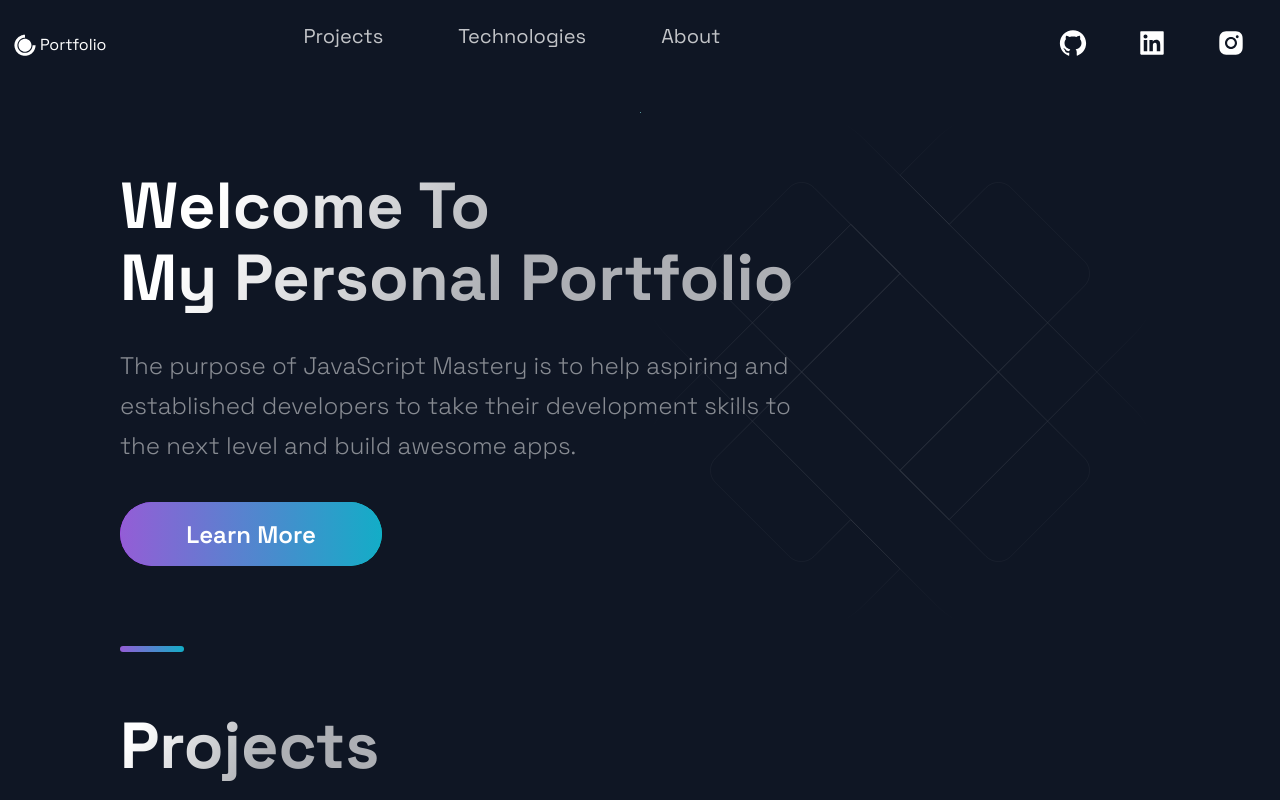
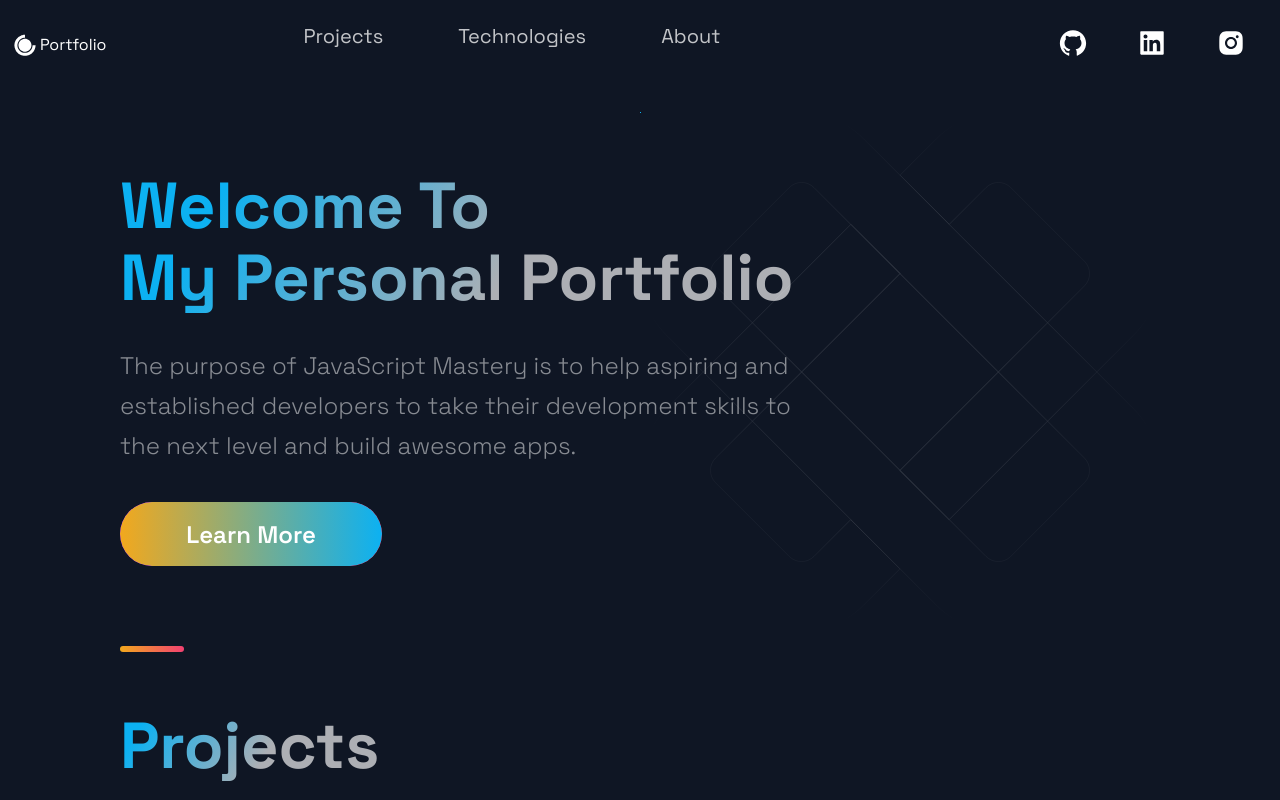
Before and after one commit to Youngermaster/Portfolio-Youngermaster, a Next.js app: page / in a window 1280 px wide. Shown: the top 800 px of the page. Built offline with nearby package versions, Linux system fonts and the light colour scheme.

Commit message:
Some styles added

```diff
--- a/src/styles/GlobalComponents/index.js
+++ b/src/styles/GlobalComponents/index.js
@@ -1,9 +1,9 @@
-import styled from 'styled-components'
+import styled from "styled-components";
 
 export const Section = styled.section`
-  display: ${(props) => props.grid ? "grid" : "flex" };
-  flex-direction: ${(props) => props.row ? "row" : "column" };
-  padding: ${(props) => props.nopadding ? "0" : "32px 48px 0" } ;
+  display: ${(props) => (props.grid ? "grid" : "flex")};
+  flex-direction: ${(props) => (props.row ? "row" : "column")};
+  padding: ${(props) => (props.nopadding ? "0" : "32px 48px 0")};
   margin: 0 auto;
   max-width: 1040px;
   box-sizing: content-box;
@@ -17,42 +17,45 @@ export const Section = styled.section`
   }
 
   @media ${(props) => props.theme.breakpoints.sm} {
-    padding: ${(props) => props.nopadding ? "0" : "16px 16px 0" } ;
-
+    padding: ${(props) => (props.nopadding ? "0" : "16px 16px 0")};
     width: calc(100vw - 32px);
     flex-direction: column;
   }
-`
+`;
 
 export const SectionTitle = styled.h2`
   font-weight: 800;
-  font-size: ${(props) => props.main ? '65px' : '56px'};
-  line-height: ${(props) => props.main ? '72px' : '56px'};
+  font-size: ${(props) => (props.main ? "65px" : "56px")};
+  line-height: ${(props) => (props.main ? "72px" : "56px")};
   width: max-content;
   max-width: 100%;
-  background: linear-gradient(121.57deg, #FFFFFF 18.77%, rgba(255, 255, 255, 0.66) 60.15%);
+  background: linear-gradient(
+    121.57deg,
+    #0cb1f2 18.77%,
+    rgba(255, 255, 255, 0.66) 60.15%
+  );
   -webkit-background-clip: text;
   -webkit-text-fill-color: transparent;
   margin-bottom: 16px;
-  padding: ${(props) => props.main ? '58px 0 16px' : '0'};
+  padding: ${(props) => (props.main ? "58px 0 16px" : "0")};
 
-  @media ${props => props.theme.breakpoints.md}{
-    font-size: ${(props) => props.main ? '56px' : '48px'};
-    line-height: ${(props) => props.main ? '56px' : '48px'};
+  @media ${(props) => props.theme.breakpoints.md} {
+    font-size: ${(props) => (props.main ? "56px" : "48px")};
+    line-height: ${(props) => (props.main ? "56px" : "48px")};
     margin-bottom: 12px;
-    padding: ${(props) => props.main ? '40px 0 12px' : '0'};
+    padding: ${(props) => (props.main ? "40px 0 12px" : "0")};
   }
 
-  @media ${props => props.theme.breakpoints.sm}{
+  @media ${(props) => props.theme.breakpoints.sm} {
     font-size: 32px;
     line-height: 40px;
-    font-size: ${(props) => props.main ? '28px' : '32px'};
-    line-height: ${(props) => props.main ? '32px' : '40px'};
+    font-size: ${(props) => (props.main ? "28px" : "32px")};
+    line-height: ${(props) => (props.main ? "32px" : "40px")};
     margin-bottom: 8px;
-    padding: ${(props) => props.main ? '16px 0 8px' : '0'};
+    padding: ${(props) => (props.main ? "16px 0 8px" : "0")};
     max-width: 100%;
   }
-`
+`;
 
 export const SectionText = styled.p`
   max-width: 800px;
@@ -74,19 +77,23 @@ export const SectionText = styled.p`
     line-height: 24px;
     padding-bottom: 16px;
   }
-`
+`;
 
 export const SectionDivider = styled.div`
-
   width: 64px;
   height: 6px;
   border-radius: 10px;
   background-color: #fff;
-  background: ${(props) => props.colorAlt ?
-    'linear-gradient(270deg, #F46737 0%, #945DD6 100%)' :
-    'linear-gradient(270deg, #13ADC7 0%, #945DD6 100%)'};
+  background: ${(props) =>
+    props.colorAlt
+      ? "linear-gradient(270deg, #0CB1F2 0%, #F2A81D 100%)"
+      : "linear-gradient(270deg, #F24171 0%, #F2A81D 100%)"};
 
-    margin: ${(props) => props.divider ? "4rem 0" : "" };
+  background: ${(props) =>
+    props.colorAlt
+      ? "linear-gradient(270deg, #0CB1F2 0%, #F2A81D 100%)"
+      : "linear-gradient(270deg, #F24171 0%, #F2A81D 100%)"};
+  margin: ${(props) => (props.divider ? "4rem 0" : "")};
 
   @media ${(props) => props.theme.breakpoints.md} {
     width: 48px;
@@ -97,7 +104,7 @@ export const SectionDivider = styled.div`
     width: 32px;
     height: 2px;
   }
-`
+`;
 export const SectionSubText = styled.p`
   max-width: 800px;
   font-weight: 300;
@@ -105,7 +112,7 @@ export const SectionSubText = styled.p`
   line-height: 32px;
   color: rgba(255, 255, 255, 0.75);
 
-@media ${(props) => props.theme.breakpoints.md} {
+  @media ${(props) => props.theme.breakpoints.md} {
     max-width: 672px;
     font-size: 16px;
     line-height: 25px;
@@ -115,9 +122,9 @@ export const SectionSubText = styled.p`
     font-size: 14px;
     line-height: 22px;
   }
-`
+`;
 export const SecondaryBtn = styled.button`
-  color: #FFF;
+  color: #fff;
   background: none;
   border: 1px solid rgba(255, 255, 255, 0.33);
   box-sizing: border-box;
@@ -143,11 +150,12 @@ export const SecondaryBtn = styled.button`
 
   &:active {
     background: #e0e4eb;
-    border: 1px solid #304169;
-    box-shadow: inset 0px 2px 1px rgba(46, 49, 55, 0.15), inset 0px 0px 4px rgba(20, 20, 55, 0.3);
+    border: 1px solid #F24171;
+    box-shadow: inset 0px 2px 1px rgba(46, 49, 55, 0.15),
+      inset 0px 0px 4px rgba(20, 20, 55, 0.3);
   }
 
-  @media ${(props) => props.theme.breakpoints.md}{
+  @media ${(props) => props.theme.breakpoints.md} {
     margin-top: 24px;
     margin-bottom: 64px;
     padding: 16px 24px;
@@ -164,40 +172,43 @@ export const SecondaryBtn = styled.button`
     font-size: 14px;
     line-height: 16px;
   }
-`
+`;
 
 export const ButtonBack = styled.div`
-  width: ${({ alt }) => alt ? '150px' : '262px'};
-  height: ${({ alt }) => alt ? '52px' : '64px'};
+  width: ${({ alt }) => (alt ? "150px" : "262px")};
+  height: ${({ alt }) => (alt ? "52px" : "64px")};
   border-radius: 50px;
-  font-size: ${({ alt }) => alt ? '20px' : '24px'};
+  font-size: ${({ alt }) => (alt ? "20px" : "24px")};
   font-weight: 600;
   display: flex;
   align-items: center;
   justify-content: center;
-  margin: ${({ alt, form }) => (alt || form) ? '0' : '0 0 80px'};
+  margin: ${({ alt, form }) => (alt || form ? "0" : "0 0 80px")};
   color: #fff;
-  background: ${({ alt }) => alt ? 'linear-gradient(270deg, #ff622e 0%, #B133FF 100%)' : 'linear-gradient(270deg, #00DBD8 0%, #B133FF 100%)'};
+  background: ${({ alt }) =>
+    alt
+      ? "linear-gradient(270deg, #0CB1F2 0%, #B133FF 100%)"
+      : "linear-gradient(270deg, #F24171 0%, #B133FF 100%)"};
   cursor: pointer;
   transition: 0.5s ease;
   position: relative;
   overflow: hidden;
-  opacity: ${({ disabled }) => disabled ? '.5' : '1'};
+  opacity: ${({ disabled }) => (disabled ? ".5" : "1")};
 
   @media ${(props) => props.theme.breakpoints.md} {
-    width: ${({ alt }) => alt ? '150px' : '184px'};
-    height: ${({ alt }) => alt ? '52px' : '48px'};
-    font-size: ${({ alt }) => alt ? '20px' : '16px'};
-    margin-bottom: ${({ alt }) => alt ? '0' : '64px'};
+    width: ${({ alt }) => (alt ? "150px" : "184px")};
+    height: ${({ alt }) => (alt ? "52px" : "48px")};
+    font-size: ${({ alt }) => (alt ? "20px" : "16px")};
+    margin-bottom: ${({ alt }) => (alt ? "0" : "64px")};
   }
 
   @media ${(props) => props.theme.breakpoints.sm} {
     width: 100%;
     height: 32px;
     font-size: 14px;
-    margin-bottom: ${({ alt }) => alt ? '0' : '32px'};
+    margin-bottom: ${({ alt }) => (alt ? "0" : "32px")};
   }
-`
+`;
 
 export const ButtonFront = styled.button`
   border: none;
@@ -209,15 +220,21 @@ export const ButtonFront = styled.button`
   left: 0;
   width: 100%;
   height: 100%;
-  background: ${({ alt }) => alt ? 'linear-gradient(270deg, #F46737 0%, #945DD6 100%)' : 'linear-gradient(270deg, #13ADC7 0%, #945DD6 100%)'};
-  opacity: ${({ disabled }) => disabled ? '.5' : '1'};
-  transition: .4s ease;
-  font-size: ${({ alt }) => alt ? '20px' : '24px'};
+  background: ${({ alt }) =>
+    alt
+      ? "linear-gradient(270deg, #0CB1F2 0%, #F2A81D 100%)"
+      : "linear-gradient(270deg, #0CB1F2 0%, #F2A81D 100%)"};
+  opacity: ${({ disabled }) => (disabled ? ".5" : "1")};
+  transition: 0.4s ease;
+  font-size: ${({ alt }) => (alt ? "20px" : "24px")};
   font-weight: 600;
   align-items: center;
   justify-content: center;
   cursor: pointer;
-  box-shadow: ${({ disabled }) => disabled ? 'inset 0px 2px 1px rgba(46, 49, 55, 0.15), inset 0px 0px 4px rgba(20, 20, 55, 0.3)' : 'none'};
+  box-shadow: ${({ disabled }) =>
+    disabled
+      ? "inset 0px 2px 1px rgba(46, 49, 55, 0.15), inset 0px 0px 4px rgba(20, 20, 55, 0.3)"
+      : "none"};
 
   &:hover {
     opacity: 0;
@@ -227,26 +244,28 @@ export const ButtonFront = styled.button`
   }
   &:active {
     opacity: 1;
-    box-shadow: inset 0px 2px 1px rgba(46, 49, 55, 0.15), inset 0px 0px 4px rgba(20, 20, 55, 0.3);
+    box-shadow: inset 0px 2px 1px rgba(46, 49, 55, 0.15),
+      inset 0px 0px 4px rgba(20, 20, 55, 0.3);
   }
 
-  &:disabled{
-    background: linear-gradient(270deg, #00DBD8 0%, #B133FF 100%);
+  &:disabled {
+    background: linear-gradient(270deg, #00dbd8 0%, #b133ff 100%);
     opacity: 0.5;
-    box-shadow: inset 0px 2px 1px rgba(46, 49, 55, 0.15), inset 0px 0px 4px rgba(20, 20, 55, 0.3);
+    box-shadow: inset 0px 2px 1px rgba(46, 49, 55, 0.15),
+      inset 0px 0px 4px rgba(20, 20, 55, 0.3);
   }
 
   @media ${(props) => props.theme.breakpoints.md} {
-    font-size: ${({ alt }) => alt ? '20px' : '16px'};
+    font-size: ${({ alt }) => (alt ? "20px" : "16px")};
   }
 
   @media ${(props) => props.theme.breakpoints.sm} {
     font-size: 14px;
   }
-`
+`;
 
 export const LinkContainer = styled.div`
-  margin-left: ${({ large }) => large ? '24px' : '16px'};
+  margin-left: ${({ large }) => (large ? "24px" : "16px")};
   transition: 0.3s ease;
   justify-content: center;
   border-radius: 50px;
@@ -259,23 +278,22 @@ export const LinkContainer = styled.div`
   }
 
   @media ${(props) => props.theme.breakpoints.md} {
-    margin-left: ${({ large }) => large ? '16px' : '8px'};
-
+    margin-left: ${({ large }) => (large ? "16px" : "8px")};
   }
   @media ${(props) => props.theme.breakpoints.sm} {
-    margin-left: ${({ large }) => large ? '0' : '8px'};
+    margin-left: ${({ large }) => (large ? "0" : "8px")};
   }
-`
+`;
 
 export const LinkIconImg = styled.div`
   display: flex;
-  height: ${({ large }) => large ? '32px' : '24px'};
+  height: ${({ large }) => (large ? "32px" : "24px")};
 
   @media ${(props) => props.theme.breakpoints.md} {
-    height: ${({ nav }) => nav ? '16px' : '24px'};
+    height: ${({ nav }) => (nav ? "16px" : "24px")};
   }
 
   @media ${(props) => props.theme.breakpoints.sm} {
-    height: ${({ large }) => large ? '32px' : '16px'};
+    height: ${({ large }) => (large ? "32px" : "16px")};
   }
-`
+`;
--- a/src/styles/theme.js
+++ b/src/styles/theme.js
@@ -1,7 +1,7 @@
-import { ThemeProvider } from 'styled-components';
+import { ThemeProvider } from "styled-components";
 
 import theme from "../themes/default";
-import GlobalStyles from './globals';
+import GlobalStyles from "./globals";
 
 const Theme = ({ children }) => (
   <ThemeProvider theme={theme}>
```
Also changed, not shown: src/components/BackgrooundAnimation/BackgroundAnimation.js (+24 -24 lines), src/styles/GlobalComponents/Button.js (+12 -5 lines), src/styles/globals.js (+6 -6 lines), src/themes/default.js (+7 -6 lines), 1 other file (tests, documents, lock files or other folders).
